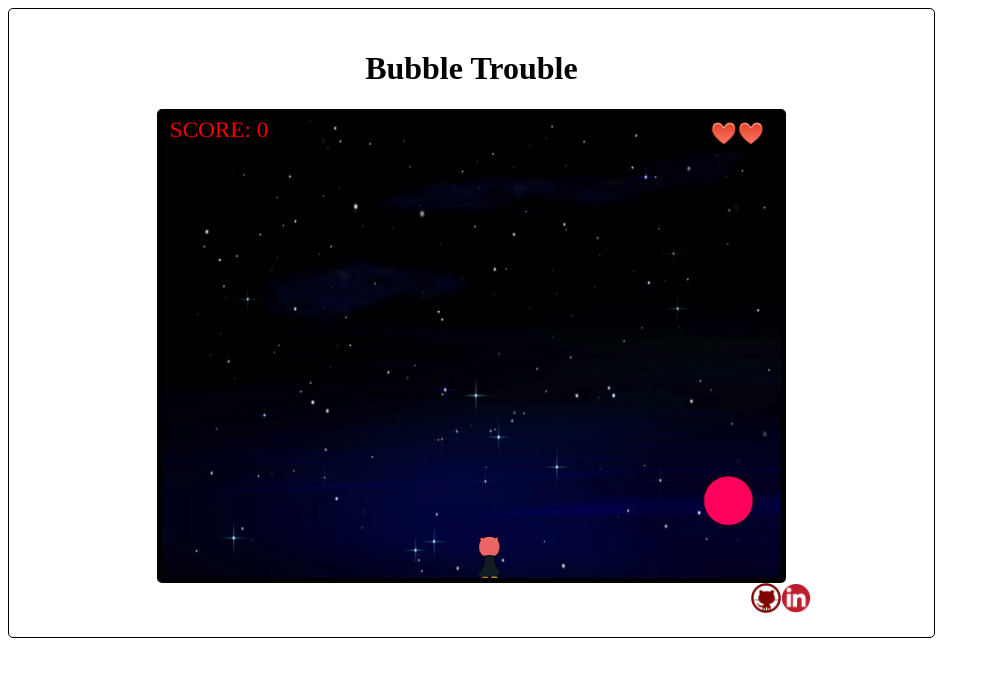
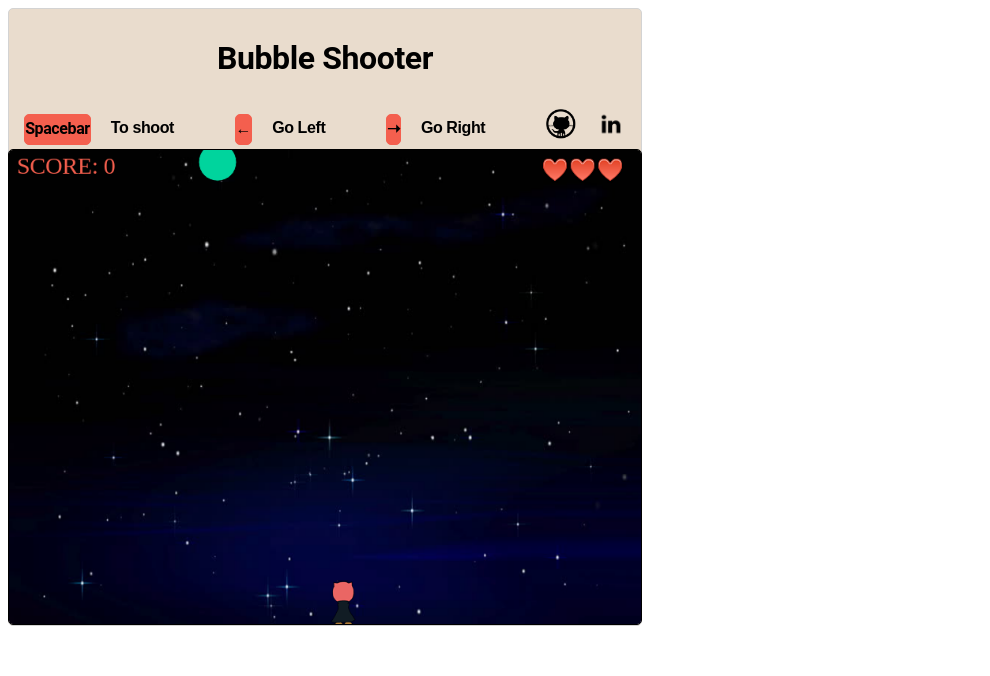
Before and after one commit to archhere/Bubble-Shooter, a website built with webpack: page index.html in a window 1280 px wide. Shown: the whole page, without its empty margins (0-990 px from the left). Built offline with nearby package versions, Linux system fonts and the light colour scheme; a web font is replaced by a local one.

Commit message:
fixed css and added control buttons to the game

```diff
--- a/assets/stylesheets/index.css
+++ b/assets/stylesheets/index.css
@@ -1,10 +1,7 @@
 canvas {
-  border: 5px solid black;
+  border: 1px solid black;
   border-radius: 5px;
-  /* background: url('https://res.cloudinary.com/archhere/image/upload/v1529465925/2d-game-backgrounds-10024_imgs_10024_4.jpg'); */
-  /* background: url('https://res.cloudinary.com/archhere/image/upload/v1529467160/xaxas.jpg'); */
-  left: 50px;
-  width: 70%
+  width: 100%
 }
 
 body{
@@ -12,45 +9,107 @@ body{
 }
 
 .outer{
-  border: 1px solid black;
+  border: 1px solid lightgray;
   display: flex;
   flex-direction: column;
-  padding: 20px;
   justify-content: center;
-  align-items: center;
+  align-items: left;
   border-radius: 5px;
-  width: 70%;
-  /* background: black;
-  color:white; */
+  width: 50%;
+  font-family: 'Roboto';
+  line-height: 1.8;
+  letter-spacing: -.4px;
+  color: black;
+  background: #E9DCCD;
+}
+.canvasandcontrols{
+  display: flex;
+  justify-content: center;
+  align-items: flex-start;
 }
 
-.i{
-  color: red;
+.left{
+  display: flex;
+}
+
+h1{
+  text-align: center;
+}
+
+.controls{
+  display: flex;
+  flex-direction: row;
+  justify-content: space-around;
+  align-items: center;
+  /* border: 1px solid black; */
+  border-radius: 5px;
+  font-family: 'Roboto';
+  line-height: 1.8;
+  letter-spacing: -.4px;
+      color: black;
+}
+
+.leftkey{
+  display: flex;
+  justify-content: space-between;
+  font-weight: 700;
+  font-family: sans-serif;
+}
+
+.rightkey{
+  display: flex;
+  justify-content: space-between;
+  font-weight: 700;
+  font-family: sans-serif;
+}
+
+.space{
+  font-weight: 700;
+  font-family: sans-serif;
+}
+
+.key{
+  font-weight: bold;
+  margin-right: 20px;
+  border: 1px solid #F45F4E;
+  background: #F45F4E;
+  color: black;
+  border-radius: 5px;
+}
+
+.controls h3{
+  text-align: center;
+}
+
+.spacebar{
+  border: 1px solid #F45F4E;
+  background: #F45F4E;
+  color: black;
+  margin-right: 20px;
+  border-radius: 5px;
+  box-sizing: border-box;
+  font-weight: 700;
+}
+
+.spaceouter{
+  display: flex;
+  justify-content: space-between;
 }
 
 
-/* #hero{
-  color: "red";
-  width: 20px;
-  height: 20px;
-  position: absolute;
-} */
-
-
 #github img{
-  color: red;
   width: 30px;
   height: 30px;
+  padding-right: 20px;
 
 }
 
 #linkedin img{
-  color: red;
   width: 30px;
   height: 30px;
 }
 
 .links{
   display: flex;
-  margin-left: 70%;
+
 }
--- a/index.html
+++ b/index.html
@@ -4,25 +4,54 @@
     <meta charset="utf-8">
     <title>Bubble Shooter</title>
     <link rel="stylesheet" type="text/css" href="./assets/stylesheets/index.css">
+    <link href="https://fonts.googleapis.com/css?family=Roboto+Slab|Spirax" rel="stylesheet">
   </head>
   <body>
+   <div class="outer">
+     <!-- <div class="outercontrols"> -->
+      <div>
+        <h1>Bubble Shooter</h1>
+      </div>
+          <audio controls loop hidden="true" autoplay="true" id="audo">
+          <source src="./assets/images/music.mp3" type="audio/mpeg">
+          </audio>
+        <div class="controls">
+        <div class="spaceouter">
+          <div class="spacebar"> Spacebar </div>
+          <div class="space">To shoot</div>
+        </div></br>
+        <div class="leftkey">
+          <div class="key"> ← </div>
+          <div> Go Left </div>
+        </div></br>
+        <div class="rightkey">
+          <div class="key"> ➝ </div>
+          <div>Go Right</div>
+        </div></br>
+        <div class = "links">
+          <a href="https://github.com/archhere" id="github" target="_blank">
+                <img src="assets/images/github.png"/>
+          </a>
+          <a href="https://www.linkedin.com/in/archana-kannan-77238397/" id="linkedin" target="_blank">
+                <img src="assets/images/linkedin.png"/>
+          </a>
+        </div>
+      </div>
+      <!-- </div> -->
+      <div class="canvasandcontrols">
+        <canvas id="canvas"></canvas>
+        <!-- <div class="controls">
+          <p> Controls</p>
+          <p> Move with the arrow keys.</p>
+          <p> Shoot your harpoon with the spacebar.</p>
+          <p> Press 'p' to Pause.</p>
+        </div> -->
 
 
-   <div class="outer">
-     <div align="center">
-        <h1>Bubble Trouble</h1>
       </div>
-      <canvas id="canvas"></canvas>
       <script type="text/javascript" src="lib/bundle.js">
       </script>
-      <div class = "links">
-        <a href="https://github.com/archhere" id="github" target="_blank">
-              <img src="github.png"/>
-        </a>
-        <a href="https://www.linkedin.com/in/archana-kannan-77238397/" id="linkedin" target="_blank">
-              <img src="linkedin.png"/>
-        </a>
-      </div>
+
     </div>
   </body>
 </html>
--- a/index.js
+++ b/index.js
@@ -16,6 +16,7 @@ addEventListener("keydown",  (e)=>(startGame(e)), false);
 addEventListener("keydown", (e)=>(hero.move(e)), false);
 addEventListener("keyup", (e)=>(hero.move(e)), false);
 addEventListener("keypress", (e)=>(hero.shoot(e)), false);
+// let pop = new Audio('./assets/sounds/pop.wav');
 
 let colors = [
   '#FF005D',
@@ -66,20 +67,20 @@ for (let i = 1; i <= hero.lives; i++) {
 
 function getScore(c){
   c.font = "30px serif";
-  c.fillStyle = "red";
+  c.fillStyle = "#F45F4E";
   c.fillText(`SCORE: ${hero.points}` , 10 , 30);
 }
 
 function GameOver(c){
   c.font = "30px serif";
-  c.fillStyle = "red";
-  c.fillText(`You lost! You scored ${hero.points}` , 100 , 300);
-  c.fillText('Press enter to play again', 300 , 400);
+  c.fillStyle = "#F45F4E";
+  c.fillText(`You lost! You scored ${hero.points}` , 300 , 280);
+  c.fillText('Press enter to play again', 300 , 310);
 }
 
 function gameWon(c){
     c.font = "30px serif";
-    c.fillStyle = "red";
+    c.fillStyle = "#F45F4E";
     c.fillText(`You won! Your score was ${hero.points}. Press enter to play again` , 100 , 300);
   }
 
--- a/src/arrow.js
+++ b/src/arrow.js
@@ -7,6 +7,7 @@ class Arrow{
         this.liveArr = false;
         this.speed = 15;
         this.y_max = 0;
+        this.shot = new Audio('./assets/sounds/arrow.wav');
     }
 
     // getX(){
@@ -19,7 +20,10 @@ class Arrow{
     shoot(x,y){
           this.x=x+25;
           this.y=y;
-        this.liveArr=true;
+          this.liveArr=true;
+          this.shot.pause();
+          this.shot.currentTime = 0;
+          this.shot.play();
     }
 
 
--- a/src/bubbles.js
+++ b/src/bubbles.js
@@ -26,6 +26,7 @@ class Ball{
     this.isHit = false;
     this.currentRadius = this.radius*(5-this.splitCount);
     this.gravity = 0.2;
+    this.pop = new Audio('./assets/sounds/pop.wav');
   }
 
   draw(c){
@@ -38,13 +39,13 @@ class Ball{
     c.closePath();
   }
   update(canvas,c,arrow){
-    if(this.y+this.currentRadius+this.dy > canvas.height){
+    if(this.y+this.currentRadius+this.dy > canvas.height-5){
       this.dy = -this.dy;
       // this.dy = -this.dy * friction;
     } else {
       this.dy += this.gravity;
     }
-    if(this.x + this.currentRadius + this.dx > canvas.width || this.x - this.currentRadius <= 0){
+    if(this.x + this.currentRadius + this.dx > canvas.width-2 || this.x - this.currentRadius <= 0){
       this.dx = -this.dx;
     }
     this.x += this.dx;
@@ -71,18 +72,17 @@ shotByArrow(arrow) {
           {
               hero.points++;
               this.isHit = true;
+              this.pop.play();
               arrow.liveArr=false;
-              console.log("Ball isHit : " + this.isHit);
           }
           else if (Math.sqrt((this.x - arrow.x) * (this.x - arrow.x) +
                   (this.y - arrow.y) * (this.y - arrow.y )
               ) <= this.currentRadius
           ) {
               hero.points++;
-              console.log(this);
               this.isHit = true;
+              this.pop.play();
               arrow.liveArr=false;
-              console.log("Ball isHit again : " + this.isHit);
           }
       }
   }
--- a/src/hero.js
+++ b/src/hero.js
@@ -16,11 +16,11 @@ class Hero{
     this.rightMove = false;
     this.ctx = ctx;
     this.sprite = new Image();
-    this.sprite.src = "player.png";
+    this.sprite.src = "assets/images/player.png";
     this.framepic = 111;
     this.points = points;
     this.lifeImg = new Image();
-    this.lifeImg.src = 'heart1.png';
+    this.lifeImg.src = 'assets/images/heart1.png';
   }
 
 //
```
Also changed, not shown: assets/images/floor.png (added), assets/images/github.png (added), assets/images/heart.png (deleted), assets/images/heart1.png (renamed from heart1.png), assets/images/hero.png (deleted), assets/images/linkedin.png (added), assets/images/player.png (renamed from player.png), github.gif (deleted), github.png (deleted), lib/bundle.js, linkedin.png (deleted), 4 other files.
